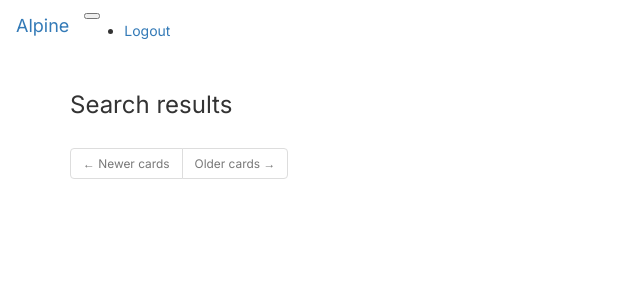
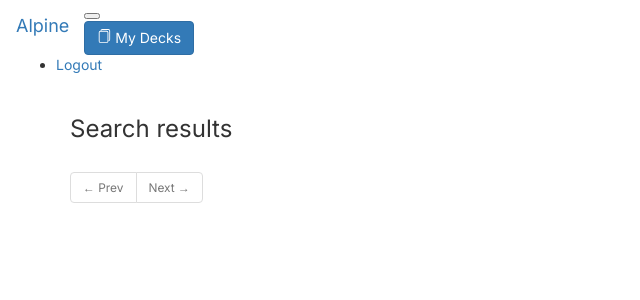
Before and after one commit to alpineapp/alpine, a Python web app: template app/templates/search.html in a window 1280 px wide. Shown: the top 300 px of the page, without its empty margins (0-640 px from the left). Run offline with Jinja, Linux system fonts and the light colour scheme; the template is opened without the code that fills it, so the values that code supplies are empty; some libraries are stand-ins or nearby versions.

Commit message:
Minor UI fixes

```diff
--- a/app/templates/base.html
+++ b/app/templates/base.html
@@ -23,15 +23,15 @@
             </span>
         {% endif %}
     </a>
-    <a class='btn btn-primary mr-3' href="{{ url_for('main.deck') }}">
-        {% include 'icons/deck.html' %}
-        My Decks
-    </a>
     {% endif %}
     <button class="navbar-toggler" type="button" data-toggle="collapse" data-target="#navbarSupportedContent" aria-controls="navbarSupportedContent" aria-expanded="false" aria-label="Toggle navigation">
         <span class="navbar-toggler-icon"></span>
     </button>
     <div class="collapse navbar-collapse" id="navbarSupportedContent">
+        <a class='btn btn-primary mr-3' href="{{ url_for('main.deck') }}">
+            {% include 'icons/deck.html' %}
+            My Decks
+        </a>
         {% if g.search_form %}
         <div class='navbar-nav'>
             <form class="form-inline my-2 my-lg-0" method="get" action="{{ url_for('main.search') }}">
--- a/app/templates/search.html
+++ b/app/templates/search.html
@@ -13,12 +13,12 @@
         <ul class="pagination justify-content-center">
             <li class="page-item{% if not prev_url %} disabled{% endif %}">
                 <a class="page-link small" href="{{ prev_url or '#' }}" tabindex="-1" aria-disabled="true">
-                    <span aria-hidden="true">&larr;</span> Newer cards
+                    <span aria-hidden="true">&larr;</span> Prev
                 </a>
             </li>
             <li class="page-item{% if not next_url %} disabled{% endif %}">
                 <a class="page-link small" href="{{ next_url or '#' }}">
-                    Older cards <span aria-hidden="true">&rarr;</span>
+                    Next <span aria-hidden="true">&rarr;</span>
                 </a>
             </li>
         </ul>
```
